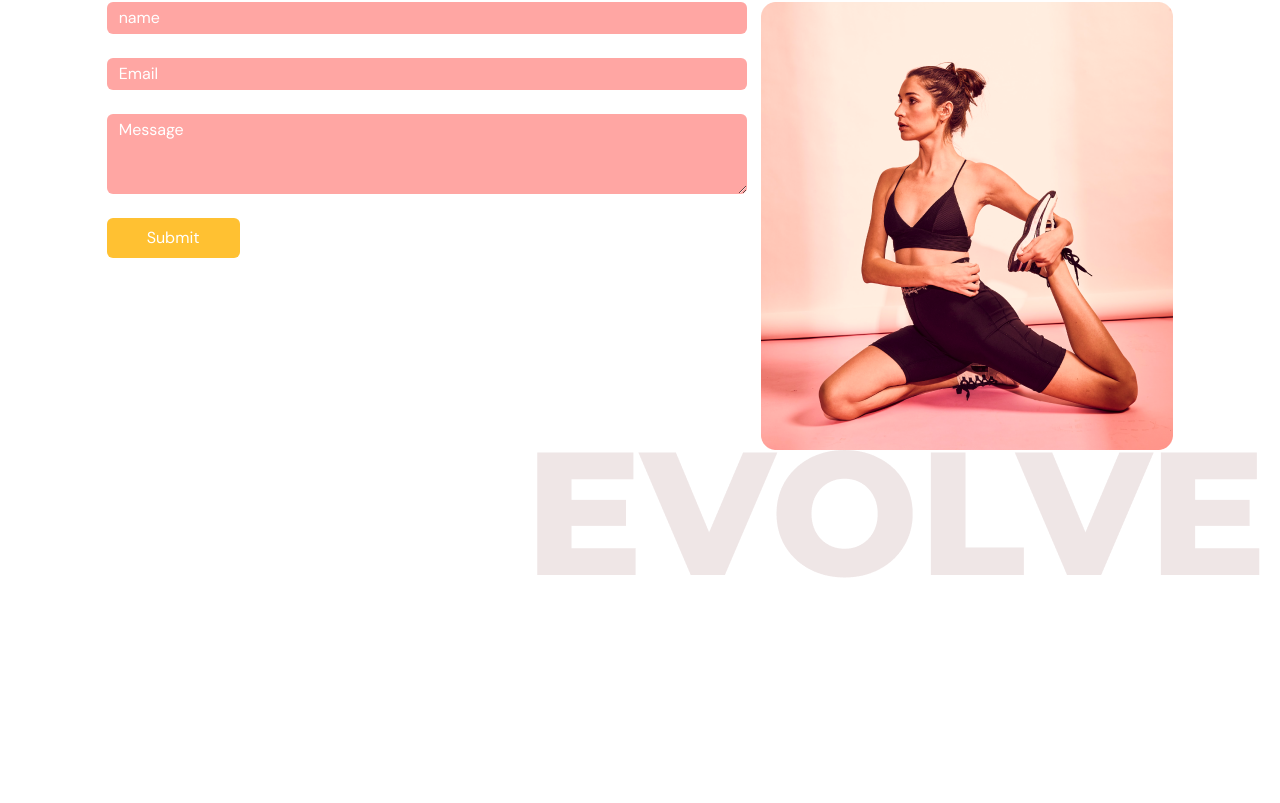
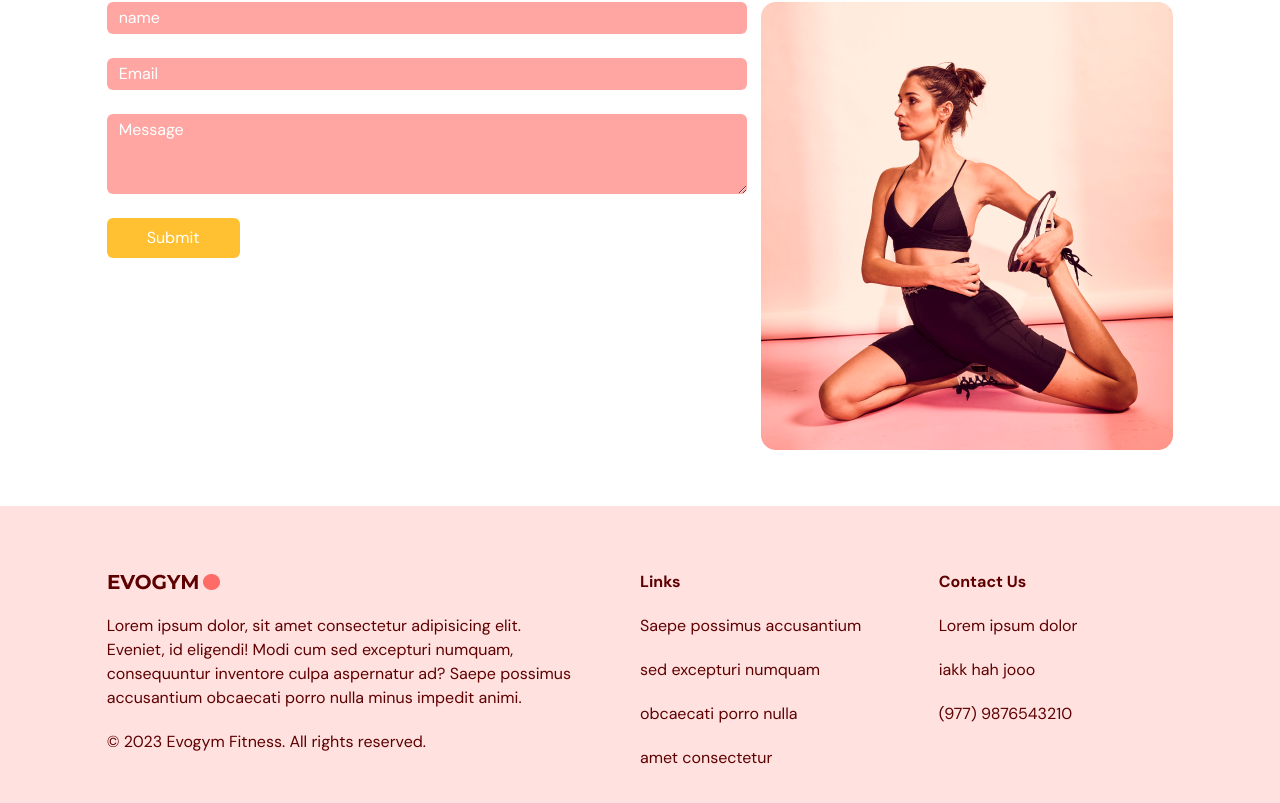
Before and after one commit to esc-saurav/fitness-app, a React (Create React App) app: page / in a window 1280 px wide. Shown: the part 3032-3835 px from the top of the page. Before the commit the page ends 3610 px from the top, so only its background shows below. Built offline with nearby package versions, Linux system fonts and the light colour scheme.

Commit message:
footer created

```diff
--- a/src/App.tsx
+++ b/src/App.tsx
@@ -5,6 +5,7 @@ import Home from "./scenes/home";
 import Benefits from "./scenes/benefits";
 import OurClasses from "./scenes/ourClasses";
 import ContactUS from "./scenes/contactUs";
+import Footer from "./scenes/footer";
 function App() {
   const [selectedPage, setSelectedPage] = useState(SelectedPage.Home);
   const [isTopofPage, setIsTopofPage] = useState<Boolean>(true);
@@ -33,7 +34,8 @@ function App() {
       <Home setSelectedPage={setSelectedPage} />
       <Benefits setSelectedPage={setSelectedPage} />
       <OurClasses setSelectedPage={setSelectedPage} />
-      <ContactUS setSelectedPage={setSelectedPage}/>
+      <ContactUS setSelectedPage={setSelectedPage} />
+      <Footer setSelectedPage={setSelectedPage} />
     </div>
   );
 }
--- a/src/scenes/contactUs/index.tsx
+++ b/src/scenes/contactUs/index.tsx
@@ -42,9 +42,9 @@ const ContactUS = ({ setSelectedPage }: Props) => {
             <div className="relative">
               <img src={ContactUsPageGraphic} alt="ContactUsPageGraphic" />
             </div>
-            <div className="absolute right-5">
+            {/* <div className="absolute right-5">
               <img src={EvolveText} alt="EvolveText" />
-            </div>
+            </div> */}
           </div>
         </div>
       </div>
--- /dev/null
+++ b/src/scenes/footer/index.tsx
@@ -0,0 +1,41 @@
+import React from "react";
+import { SelectedPage } from "../../shared/Types";
+import Logo from "../../assets/Logo.png";
+
+type Props = {
+  setSelectedPage: (selectedPage: SelectedPage) => void;
+};
+
+const Footer = (props: Props) => {
+  return (
+    <footer className="bg-primary-100 py-16">
+      <div className="justify-content mx-auto md:flex w-5/6 gap-16">
+        <div className="mt-16 basis-1/2 md:mt-0">
+          <img src={Logo} alt="Logo" />
+          <p className="my-5 ">
+            Lorem ipsum dolor, sit amet consectetur adipisicing elit. Eveniet,
+            id eligendi! Modi cum sed excepturi numquam, consequuntur inventore
+            culpa aspernatur ad? Saepe possimus accusantium obcaecati porro
+            nulla minus impedit animi.
+          </p>
+          <p>© 2023 Evogym Fitness. All rights reserved.</p>
+        </div>
+        <div className="mt-16 basis-1/4 md:mt-0">
+          <h4 className="font-bold">Links</h4>
+          <p className="my-5 ">Saepe possimus accusantium</p>
+          <p className="my-5 ">sed excepturi numquam</p>
+          <p className="my-5 ">obcaecati porro nulla</p>
+          <p>amet consectetur </p>
+        </div>
+        <div className="mt-16 basis-1/4 md:mt-0">
+          <h4 className="font-bold">Contact Us</h4>
+          <p className="my-5 ">Lorem ipsum dolor</p>
+          <p className="my-5 ">iakk hah jooo</p>
+          <p>(977) 9876543210 </p>
+        </div>
+      </div>
+    </footer>
+  );
+};
+
+export default Footer;
--- a/src/scenes/navbar/Link.tsx
+++ b/src/scenes/navbar/Link.tsx
@@ -8,15 +8,15 @@ type Props = {
 };
 
 const Link = ({ page, selectedPage, setSelectedPage }: Props) => {
-  const lowercasePage = page.toLowerCase().replace(/ /g, " ") as SelectedPage;
+  const lowerCasePage = page.toLowerCase().replace(/ /g, " ") as SelectedPage;
 
   return (
     <AnchorLink
-      className={`${selectedPage === lowercasePage ? "text-primary-500" : ""}
+      className={`${selectedPage === lowerCasePage ? "text-primary-500" : ""}
     transition duration-500  hover:text-primary-300
     `}
-      href={"#"}
-      onClick={() => setSelectedPage(lowercasePage)}
+      href={`#${lowerCasePage}`}
+      onClick={() => setSelectedPage(lowerCasePage)}
     >
       {page}
     </AnchorLink>
--- a/src/scenes/ourClasses/Class.tsx
+++ b/src/scenes/ourClasses/Class.tsx
@@ -16,7 +16,7 @@ const Class = ({ name, description, image }: Props) => {
         <p className="text-2xl">{name}</p>
         <p className="mt-5">{description}</p>
       </div>
-      <img alt={`${image}`} src={image} />
+      <img className="rounded-md" alt={`${image}`} src={image} />
     </li>
   );
 };
```
Also changed, not shown: src/scenes/benefits/index.tsx (line endings or trailing spaces).
